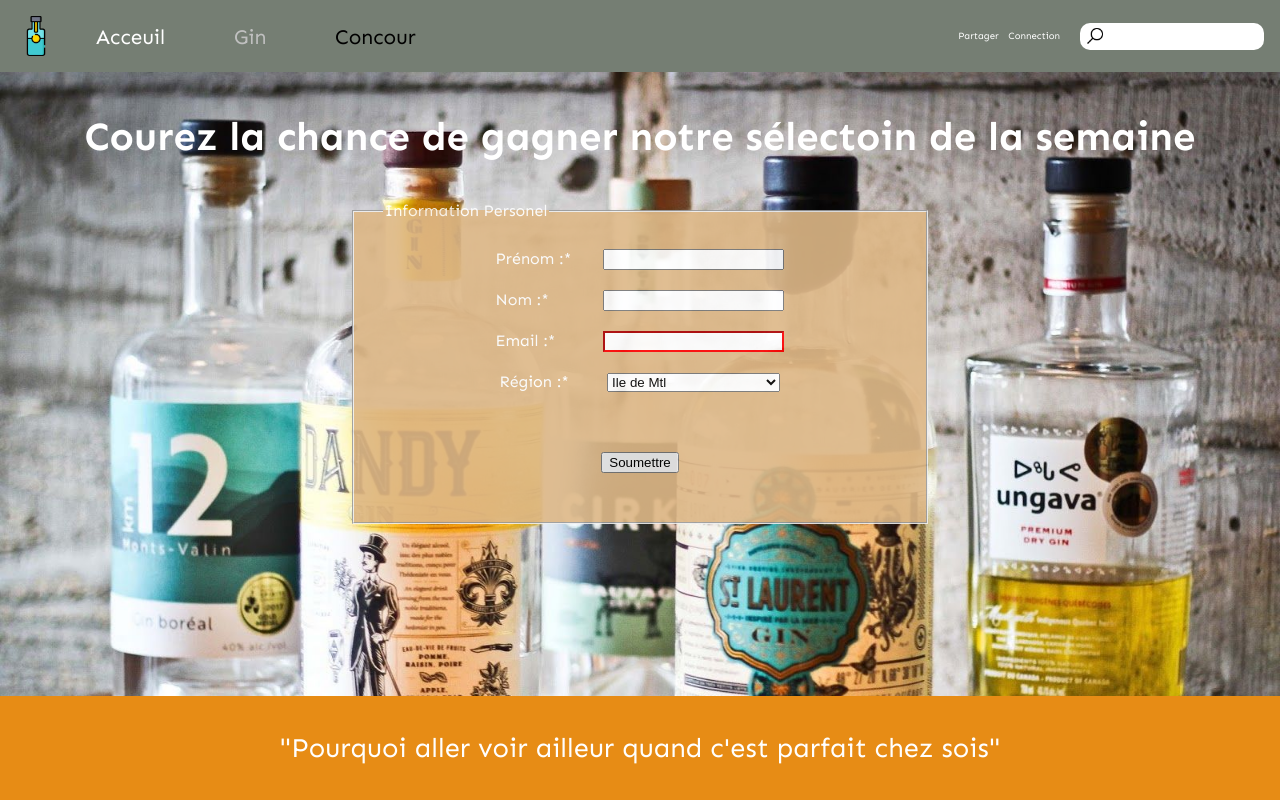
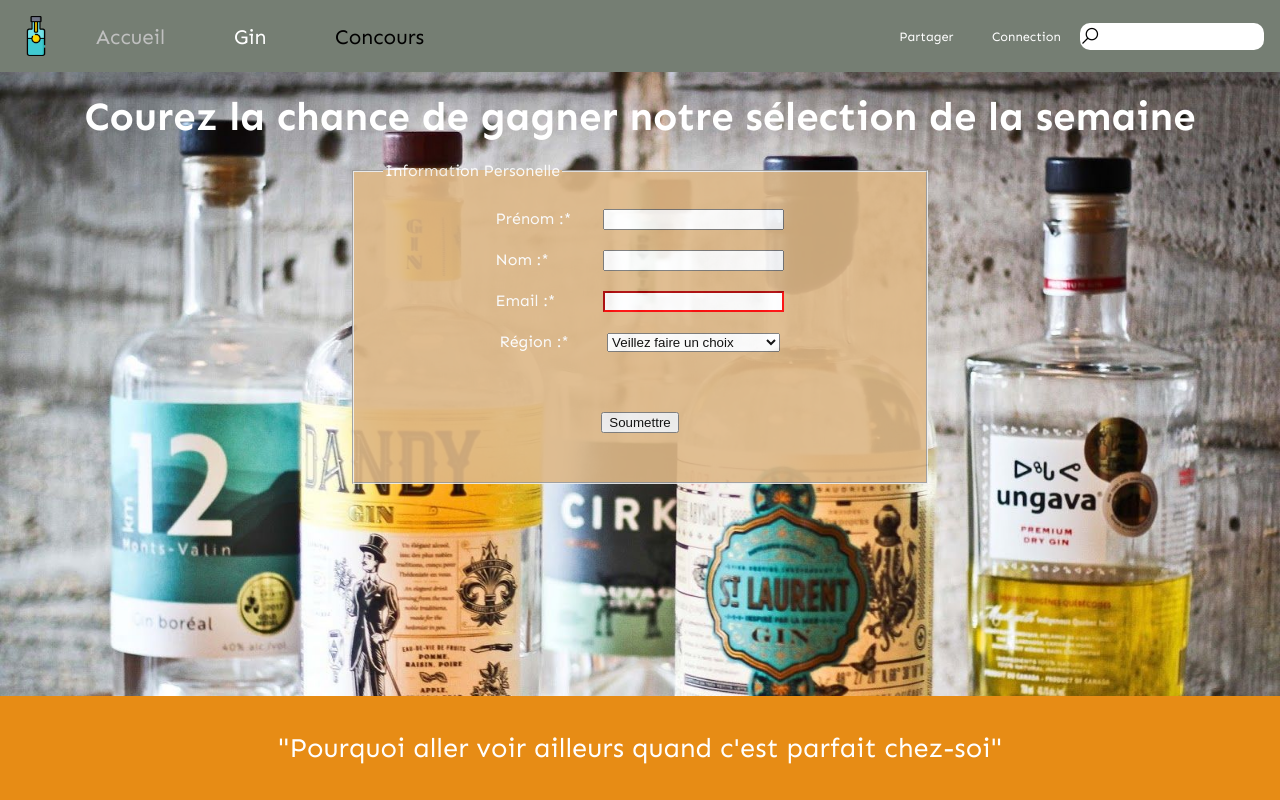
Before and after one commit to FrankBol/Ecole-TP1_Intgration.md, a Flask app: page /concour in a window 1280 px wide. Run offline with Flask 2, Linux system fonts and the light colour scheme.

Commit message:
hover mis en place plus regler probleme header

```diff
--- a/static/css/style.css
+++ b/static/css/style.css
@@ -12,6 +12,9 @@ body, html{
 h1{
     font-size: 2.5em;
 }
+header div:first-child img:hover, a:hover, td:hover, form label:hover{
+    opacity: .5;
+}
 /*----------------------------------HEADER------------------------------------*/
 header{
     display: flex;
@@ -20,27 +23,29 @@ header{
     height: 9vh;
     padding: 0 1em;
 }
+header div:first-child img{
+    width: 2.5em;
+    cursor: pointer;
+ }
 header div:first-child{
     display: flex;
     align-items: center;
 }
 header div:last-child a{
-    color: white;
-    text-decoration: none;
-    font-size: .6em;
-    margin-left: 1em;
+    font-size: .8em;
+    margin: 0 1.5em;
 }
 li{
     display: inline-block;
     margin-right: 5vw;
     font-size: 1.3em;
 }
-li a{
+header a{
     text-decoration: none;
-    color: #c0c0c0;
+    color: white;
 }
 ul li:first-child a{
-    color: white;
+    color: #c0c0c0;
 }
 ul li:last-child a{
     color: black;
@@ -56,14 +61,9 @@ width: 180px;
     height:25px;
 }
 header div:last-child img{
-position: relative;
-left:25px;
-height: 20px;
+    position: absolute;
 }
-header div:first-child img{
-   width: 2.5em;
-}
-/* ------------------------------------------PAGE ACCEUIL------------------------------------------ */
+/* ------------------------------------------PAGE ACCUEIL------------------------------------------ */
 .acceuil-main p, .acceuil-main h2{
     color: white;
 }
@@ -95,7 +95,7 @@ header div:first-child img{
     color: #757e73;
 }
 .descriptionGin h2{
-    margin:8% 0 2%;
+    margin:5% 0 1%;
 }
 .descriptionGin h2::first-letter{
     color: #757e73;
@@ -113,7 +113,7 @@ header div:first-child img{
     top: 50%;
     transform: translatey(-50%)
 }
-/* ---------------------------------------PAGE CONCOUR------------------------------------------- */
+/* ---------------------------------------PAGE CONCOURS------------------------------------------- */
 
 .main-formulaire{
     text-align: center;
@@ -126,7 +126,7 @@ legend{
     text-align:left;
 }
 .main-formulaire h1{
-    padding: 1em;
+    padding: .5em;
     color: white;
 }
 form{
@@ -166,7 +166,7 @@ form div:nth-child(4)>input:invalid{
     outline: none;
     border-color:red;
 }
-/* ---------------------------------------------- Table ---------------------------------------------------- */
+/* ----------------------------------------------PAGE GIN ---------------------------------------------------- */
 table{
     margin: 4em auto;
     border-collapse: collapse;
--- a/static/js/allpage.js
+++ b/static/js/allpage.js
@@ -1,3 +1,5 @@
 let loupe = document.querySelector("#loupe");
 document.querySelector("#search").addEventListener("focus", () => loupe.style.display = "none");
 document.querySelector("#search").addEventListener("blur", () => loupe.style.display = "");
+
+logo = () => window.location.assign("/");
--- a/templates/acceuil.html
+++ b/templates/acceuil.html
@@ -10,9 +10,9 @@ TP1-Acceuil
 {% block contenu %}
 <main class="acceuil-main">
     <section class="img">
-        <img id="img" src="" alt="Image de .....">
-        <img id="prev" class="prev img" src="../static/img/gauche.png" alt="">
-        <img id="next" class="next img" src="../static/img/droit.png" alt="">
+        <img id="img" src="" alt="carouselle d'images de différent gins">
+        <img id="prev" class="prev img" src="../static/img/gauche.png" alt="chevron gauche">
+        <img id="next" class="next img" src="../static/img/droit.png" alt="chevron droit">
     </section>
     <section>
         <article id="sophia" class="noneDescription">
--- a/templates/concour.html
+++ b/templates/concour.html
@@ -9,10 +9,10 @@ TP1-Formulaire
 
 {% block contenu %}
 <main class="main-formulaire">
-    <h1>Courez la chance de gagner notre sélectoin de la semaine</h1>
+    <h1>Courez la chance de gagner notre sélection de la semaine</h1>
     <form action="http://philippefleury.com/backend.php " method="post">
         <fieldset>
-            <legend>Information Personel</legend>
+            <legend>Information Personelle</legend>
             <div>
                 <label for="">Prénom :</label>
                 <input type="text" required>
@@ -28,6 +28,7 @@ TP1-Formulaire
             <div>
                 <label for="">Région :</label>
                 <select name="" id="" required>
+                        <option value= "" required>Veillez faire un choix</option>
                     <optgroup label="Région de Montréal">
                         <option value="mtl">Ile de Mtl</option>
                         <option value="Laval">Laval</option>
--- a/templates/gin.html
+++ b/templates/gin.html
@@ -87,7 +87,7 @@ TP1-Table
             <td>40%</td>
         </tr>
         <tr>
-            <td>Destillerie du Fjord 48 Chemin Price</td>
+            <td>Distellerie du Fjord 48 Chemin Price</td>
             <td>Québec, Saint-David-de-Falardeau</td>
             <td>500ml</td>
             <td>48%</td>
--- a/templates/page_main.html
+++ b/templates/page_main.html
@@ -13,20 +13,22 @@
 <body>
 {% block printStart %}{% endblock %}<header>
 <div>
-  <img src="../static/img/logoSite.png" alt="Logo bouteille de Gin">
+  <img src="../static/img/logoSite.png" alt="Logo bouteille de Gin" onclick="logo()">
   <nav>
     <ul>
-      <li><a href="/">Acceuil</a></li>
+      <li><a href="/">Accueil</a></li>
       <li><a href="gin">Gin</a></li>
-      <li><a href="concour">Concour</a></li>
+      <li><a href="concour">Concours</a></li>
     </ul>
   </nav>
 </div>
 <div>
     <a href="#">Partager</a>
     <a href="#">Connection</a>
-    <img id="loupe" src="/static/img/loupe.png" alt="">
+  <div>
+    <img id="loupe" src="/static/img/loupe.png" alt="loupe de recherche">
     <input id="search" type="text">
+  </div>
 </div>
 </header>
 {% block printEnd %}{% endblock %}
@@ -34,7 +36,7 @@
     {% block contenu %}{% endblock %}
 </main>
 <footer>
-    <div><p>"Pourquoi aller voir ailleur quand c'est parfait chez sois" </p></div>
+    <div><p>"Pourquoi aller voir ailleurs quand c'est parfait chez-soi" </p></div>
 </footer>
     <!-- Global site tag (gtag.js) - Google Analytics -->
 <script async src="https://www.googletagmanager.com/gtag/js?id=G-XFL6C59D52"></script>
```
Also changed, not shown: static/img/burger.png (deleted), static/img/loupe.png. Lines whose indentation alone changed are shown as unchanged.
